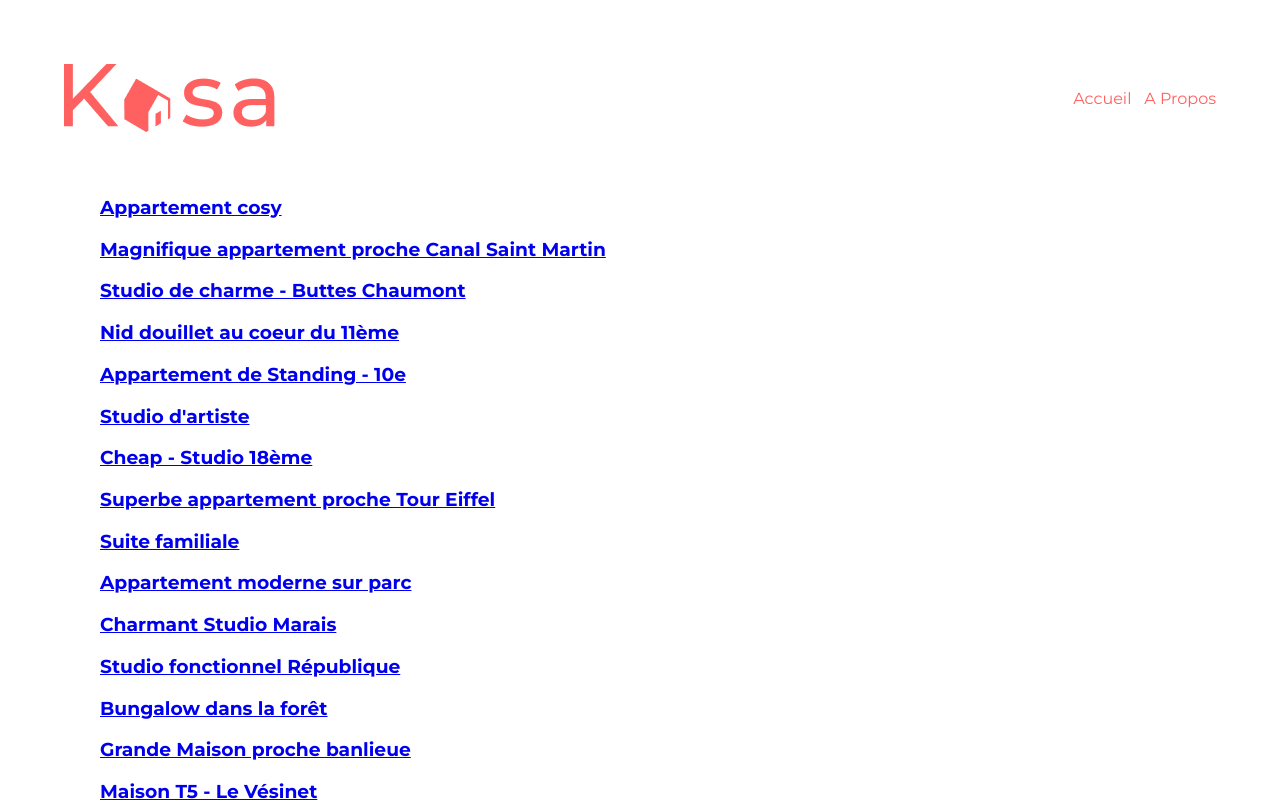
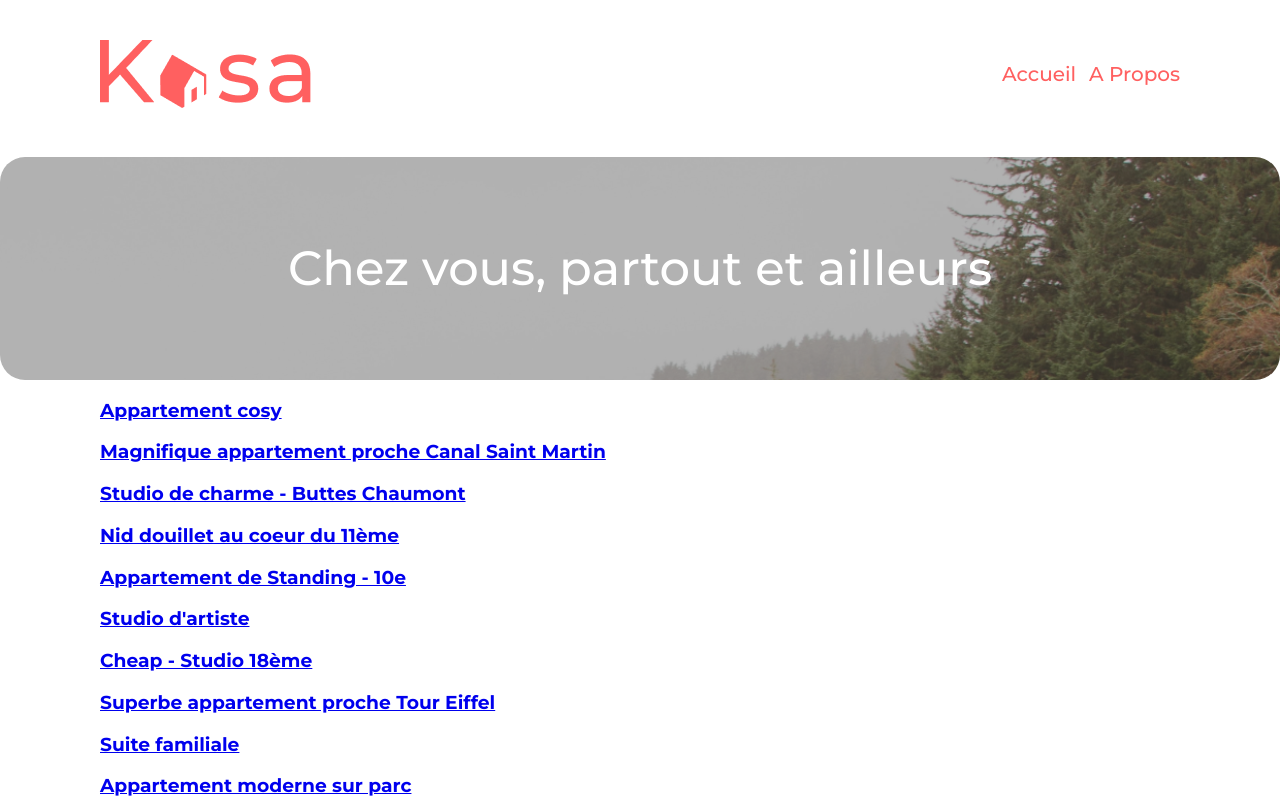
Before and after one commit to pateychene/Projet-7-Kanap, a React (Create React App) app in the folder my-app/: page /Home in a window 1280 px wide. Shown: the top 802 px of the page. Built offline with nearby package versions, Linux system fonts and the light colour scheme.

Commit message:
banner mise en place

```diff
--- a/my-app/src/App.js
+++ b/my-app/src/App.js
@@ -8,6 +8,7 @@ import FicheLogement from './pages/FicheLogement/FicheLogement';
 
 import {BrowserRouter as Router} from "react-router-dom";
 import Header from "./components/header/Header";
+import Banner from "./components/banner/Banner";
 import Footer from "./components/footer/Footer";
 import Main from "./components/main/Main";
 /*
@@ -28,6 +29,7 @@ function App(){
   return (
      <Router>
           <Header />
+          <Banner />
           <Main />
           <Footer/>
     </Router>
--- a/my-app/src/components/banner/Banner.jsx
+++ b/my-app/src/components/banner/Banner.jsx
@@ -1,5 +1,5 @@
 import React from 'react'
-import '../style/Banner.css'
+
 export default function Banner() {
   return (
     <div>
@@ -8,7 +8,6 @@ export default function Banner() {
 				<div className="banner-text">Chez vous, partout et ailleurs</div>
 			</div>
 		</div>
-	;
 		</div>
 	);
 }
--- /dev/null
+++ b/my-app/src/components/banner/_Banner.scss
@@ -0,0 +1,36 @@
+.banner-container {
+	height: 111px;
+	@include small-radius;
+	@include flex-banner;
+
+	@media screen and (min-width: $breakpoint-desktop) {
+		height: 223px;
+		@include big-radius;
+		@include flex-banner;
+	}
+}
+
+.banner-text {
+	position: absolute;
+	top: 28.04%;
+	left: 5.6%;
+	right: 32.53%;
+	bottom: 80.05%;
+	font-size: 24px;
+	font-weight: 500;
+	line-height: 100%;
+	color: $tertiary-color;
+	@include small-radius;
+	width: 217px;
+	height: 48px;
+
+	@media screen and (min-width: $breakpoint-desktop) {
+		top: 0;
+		left: 0;
+		right: 0;
+		@include flex-center;
+		@include WH-full;
+		@include font(48px, 500);
+		@include big-radius;
+	}
+}
--- a/my-app/src/components/header/Header.css
+++ /dev/null
@@ -1,13 +0,0 @@
-
-.headerWrap{
-	display: flex;
-	justify-content: space-between;
-	align-items: center;
-	margin: 5%;
-}
-.headerWrap__fig{
-    display: flex;
-    align-items: flex-start;
-    margin: 0;
-    width: 9rem;
-}
--- a/my-app/src/components/header/Header.jsx
+++ b/my-app/src/components/header/Header.jsx
@@ -1,7 +1,6 @@
 import React from 'react'
 import logo from '../../assets/images/LOGO.png'
 import Nav from '../nav/Nav'
-import '../header/Header.css'
 
 function Header() {
   return (
--- /dev/null
+++ b/my-app/src/components/header/_Header.scss
@@ -0,0 +1,25 @@
+.headerWrap {
+	display: flex;
+	justify-content: space-between;
+	align-items: center;
+	margin: 5%;
+
+	@media screen and (min-width: $breakpoint-desktop) {
+		margin: 40px 100px 49px 100px;
+	}
+
+	&__fig {
+		display: flex;
+		align-items: flex-start;
+		margin: 0;
+		width: 9rem;
+
+		@media screen and (min-width: $breakpoint-desktop) {
+			width: 13.2rem;
+		}
+
+		img {
+			width: 100%;
+		}
+	}
+}
--- a/my-app/src/components/nav/_Nav.scss
+++ b/my-app/src/components/nav/_Nav.scss
@@ -8,6 +8,10 @@
 
 	&_link-home,
 	&_link-about {
+		font-size: 20px;
+		font-style: normal;
+		font-weight: 500;
+		text-align: right;
 		color:#ff6060;
 		text-decoration: none;
 		padding-left: 0.8rem;
--- a/my-app/src/style/Utils/_mixins.scss
+++ b/my-app/src/style/Utils/_mixins.scss
@@ -18,7 +18,6 @@
     font-style: normal;
     font-weight: 500;
     text-align: right;
-    line-height: 142.6%;
 }
 
 @mixin font($size, $weight) {
--- a/my-app/src/style/main.scss
+++ b/my-app/src/style/main.scss
@@ -1,10 +1,9 @@
- @import"./Utils/variables.scss";
- @import"./Utils/mixins.scss";
-
-
- @import"./Base/base.scss";
+ @import"./Utils/variables";
+ @import"./Utils/mixins";
+ @import"./Base/base";
 
 
 
  @import "../components/Nav/Nav";
  @import"../components/header/Header";
+ @import"../components/banner/Banner";
```
Also changed, not shown: my-app/src/components/banner/Banner.css (deleted, +0 -14 lines).
